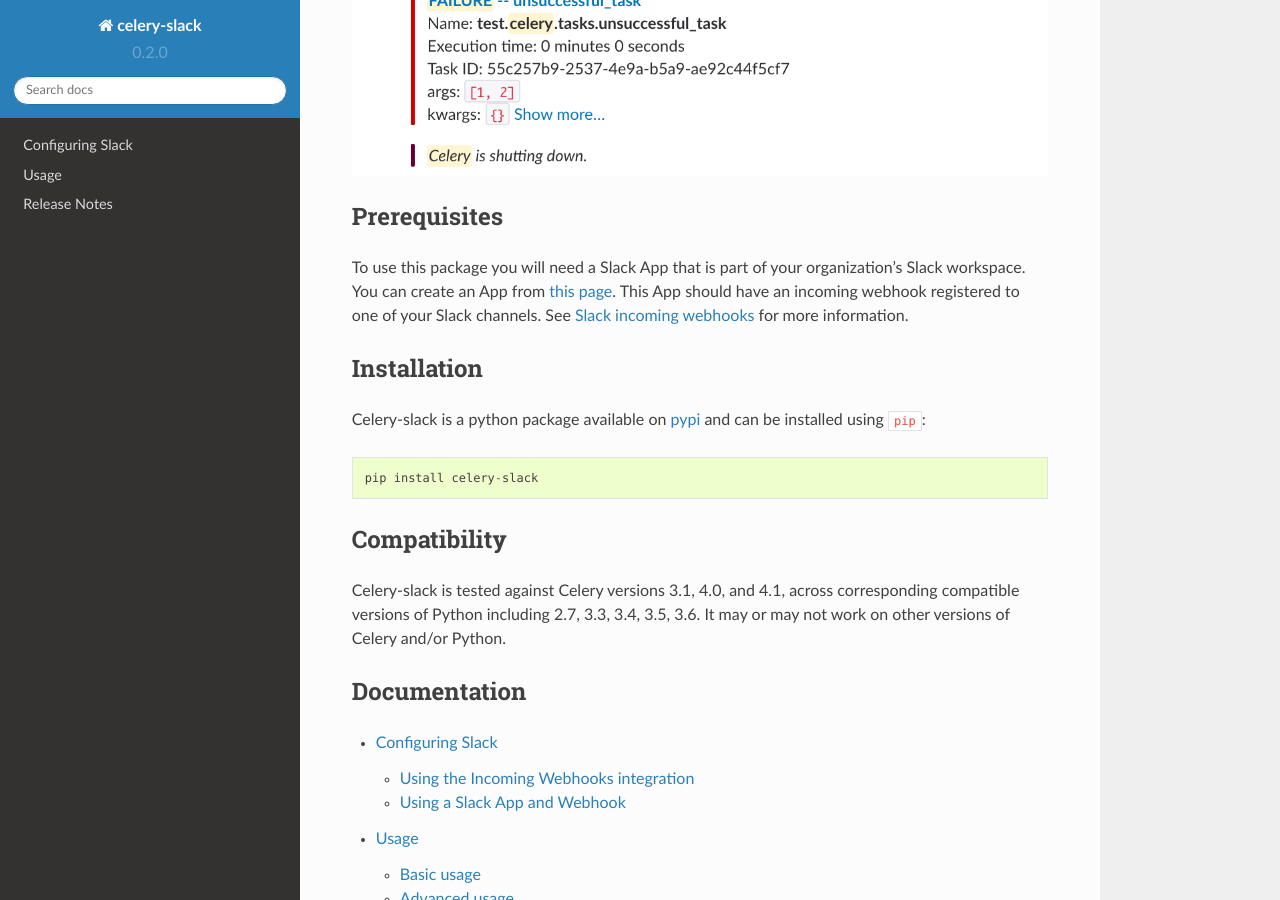
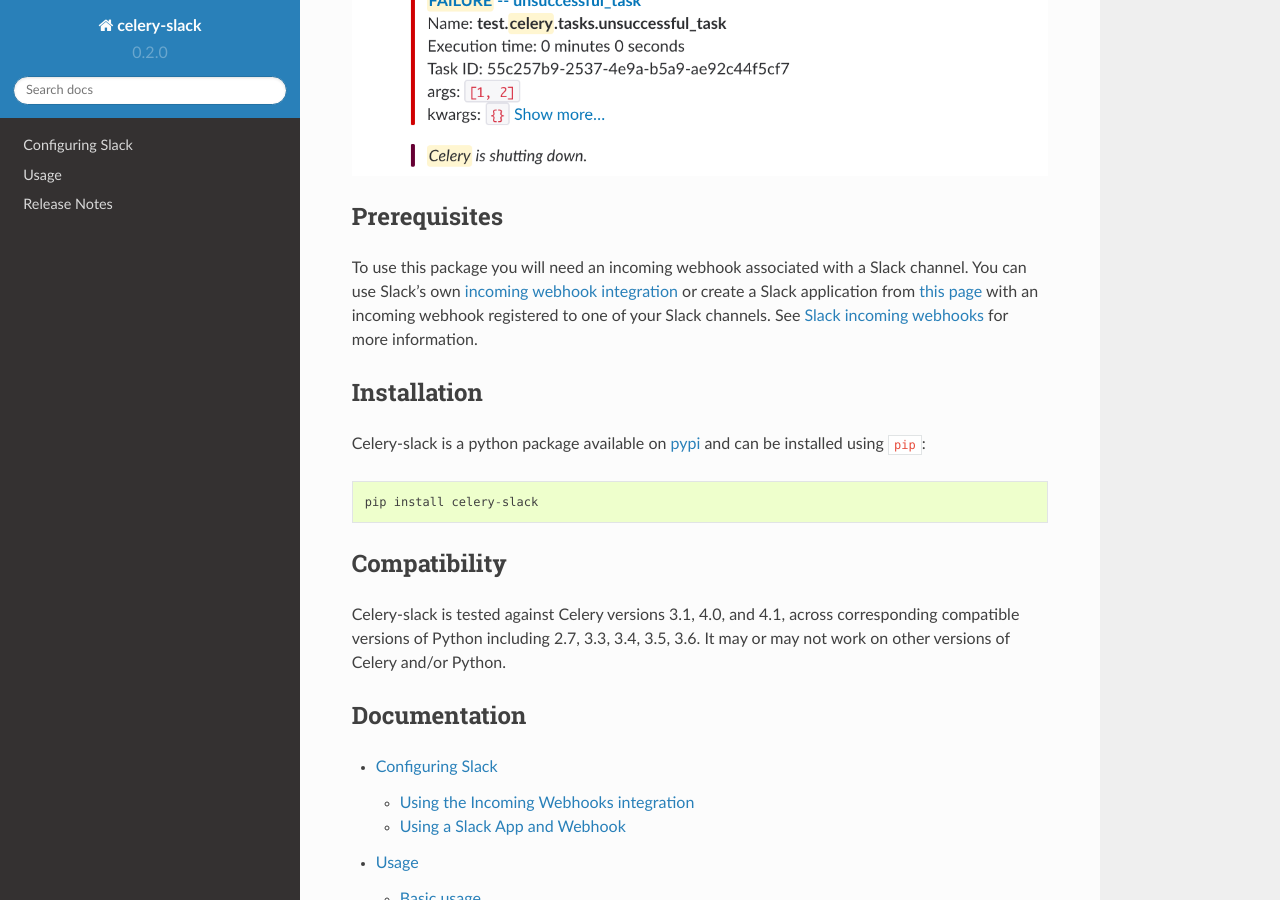
Before and after one commit to crflynn/celery-slack, a Sphinx documentation site: the page built from docs/index.rst, in a window 1280 px wide and 900 px high, scrolled down 679 px. Built offline with Sphinx 7.4.7 and the Read the Docs theme 2.0.0, drawn with Linux system fonts in a browser that asks for light colours.

Commit message:
update prereqs in docs [ci skip]

```diff
--- a/docs/index.rst
+++ b/docs/index.rst
@@ -36,10 +36,11 @@
 Prerequisites
 -------------
 
-To use this package you will need a Slack App that is part of your
-organization's Slack workspace. You can create an App from
-`this page <https://api.slack.com/apps>`_. This App should have an incoming
-webhook registered to one of your Slack channels. See
+To use this package you will need an incoming webhook associated with a Slack
+channel. You can use Slack's
+own `incoming webhook integration <https://my.slack.com/services/new/incoming-webhook/>`_
+or create a Slack application from `this page <https://api.slack.com/apps>`_
+with an incoming webhook registered to one of your Slack channels. See
 `Slack incoming webhooks <https://api.slack.com/incoming-webhooks>`_ for more
 information.
 
```
